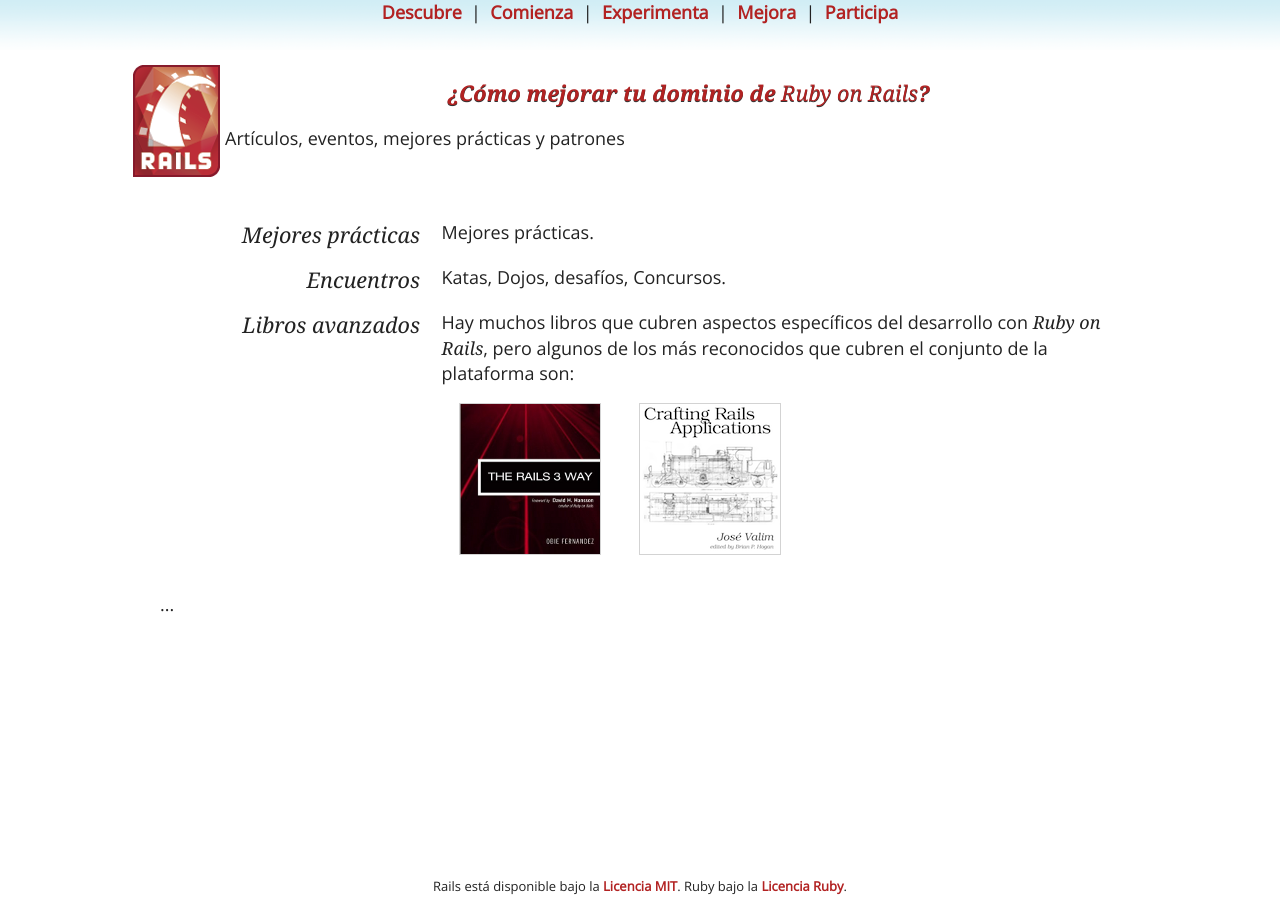
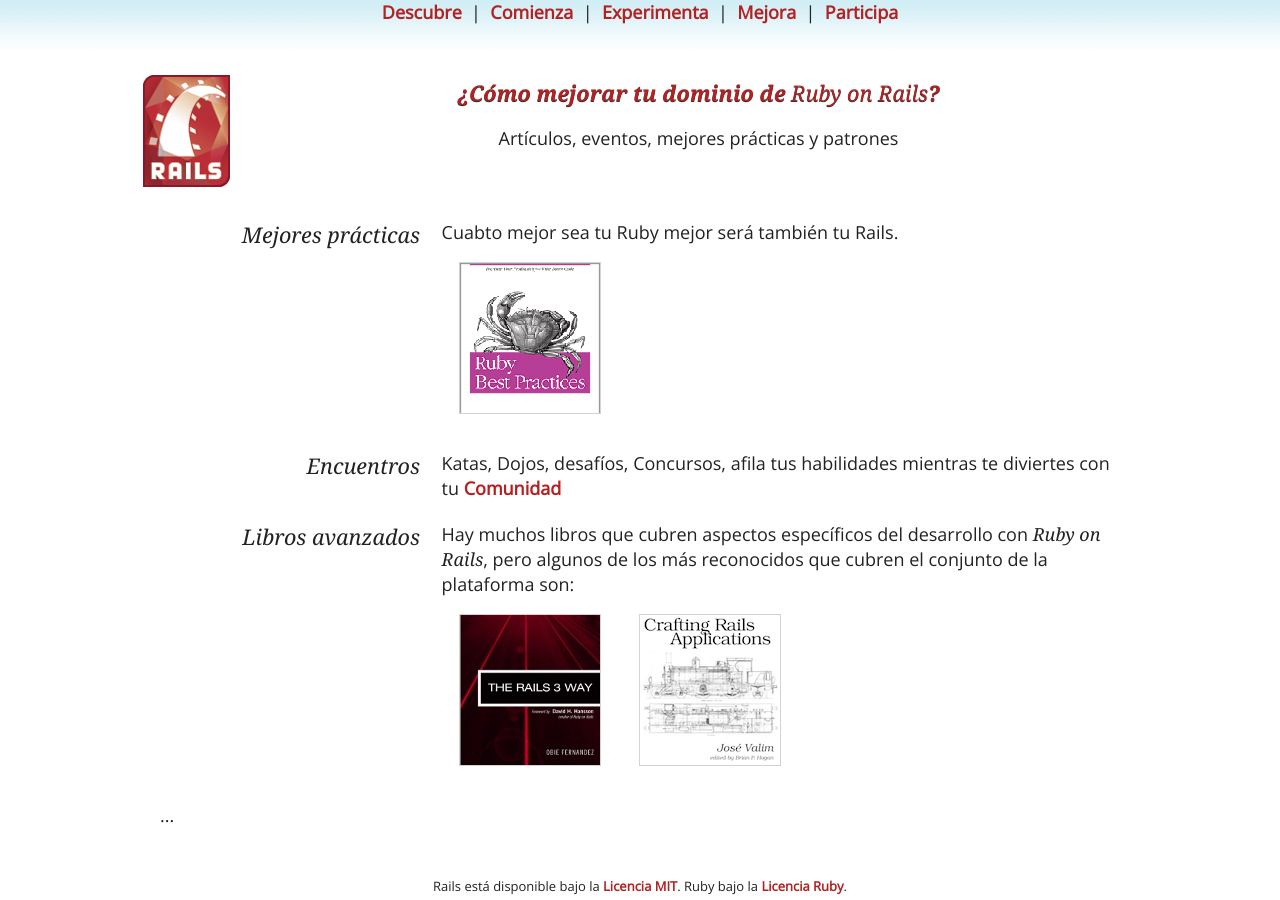
Before and after one commit to rails-es/rails-es.github.io, a Jekyll site: the page built from mejora.html, in a window 1280 px wide. Built offline with Jekyll 4.4.1, drawn with Linux system fonts in a browser that asks for light colours; nearby versions of some CDN libraries; some web fonts are replaced; Markdown is read by kramdown in place of the engine named in the settings.

Commit message:
Correcciones de los proof-readers

```diff
--- a/css/style.css
+++ b/css/style.css
@@ -95,8 +95,9 @@
 a, a:visited{color: FireBrick;text-decoration: none; font-family: 'Open Sans', sans-serif; font-weight: bold;}
 a:hover{color:white; background-color: firebrick}
 header{min-height: 132px; padding: 10px 10%; text-align: center; /*text-shadow: 0px 1px 1px #333*/}
-header > img#logo { float: left; margin: 5px }
+header > img#logo { float: left; margin: 15px }
 header > h1{ /*text-shadow: 0px 1px 1px #000*/ }
+header > p { text-align: center; }
 section#definiciones { margin: auto; width: 960px}
 section#definiciones dl > dt{float: left; margin: 0px; padding: 0px 1em 0px 20px; text-align: right; width:25%;}
 section#definiciones dl > dd{  padding: 0px 0px 20px;  margin: 0px;  width: 70%;  float:left;}
--- a/mejora.html
+++ b/mejora.html
@@ -10,14 +10,20 @@
 <section id="definiciones">
   <dl>
     <dt>Mejores prácticas</dt>
-    <dd>Mejores prácticas.</dd>
+    <dd>Cuabto mejor sea tu Ruby mejor será también tu Rails.
+    <p>
+      <a class="libro" href="http://www.etnassoft.com/biblioteca/ruby-best-practices/">
+        <img src="img/books_rbp.png" title="Ruby Best Practices" /></a>
+    </p>
+    </dd>
     <dt>Encuentros</dt>
-    <dd>Katas, Dojos, desafíos, Concursos.</dd>
+    <dd>Katas, Dojos, desafíos, Concursos, afila tus habilidades mientras te diviertes con tu
+      <a href="participa.html">Comunidad</a></dd>
     <dt>Libros avanzados</dt>
     <dd>Hay muchos libros que cubren aspectos específicos del desarrollo con <em>Ruby on Rails</em>, pero
       algunos de los más reconocidos que cubren el conjunto de la plataforma son:
       <p>
-      <a class="libro" href="http://tr3w.com">
+      <a class="libro" href="http://www.amazon.com/Rails-Way-Addison-Wesley-Professional-Ruby/dp/0321601661">
         <img src="img/books_rails3way.png" title="The Rails 3 Way" /></a>
       <a class="libro" href="http://pragprog.com/book/jvrails/crafting-rails-applications">
         <img src="img/books_crafting.png" title="Crafting Rails Applications" /></a>
```
Also changed, not shown: index.html (+5 -4 lines), img/books_rbp.png (added).
